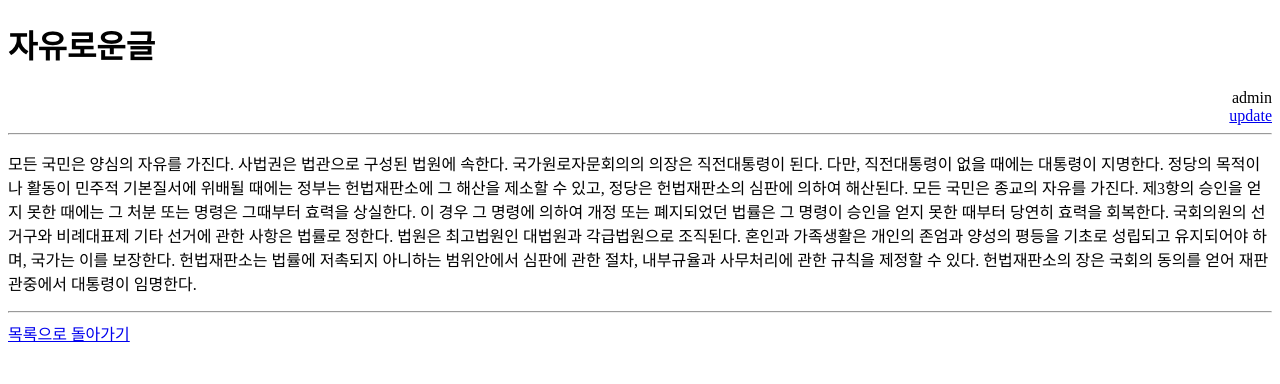
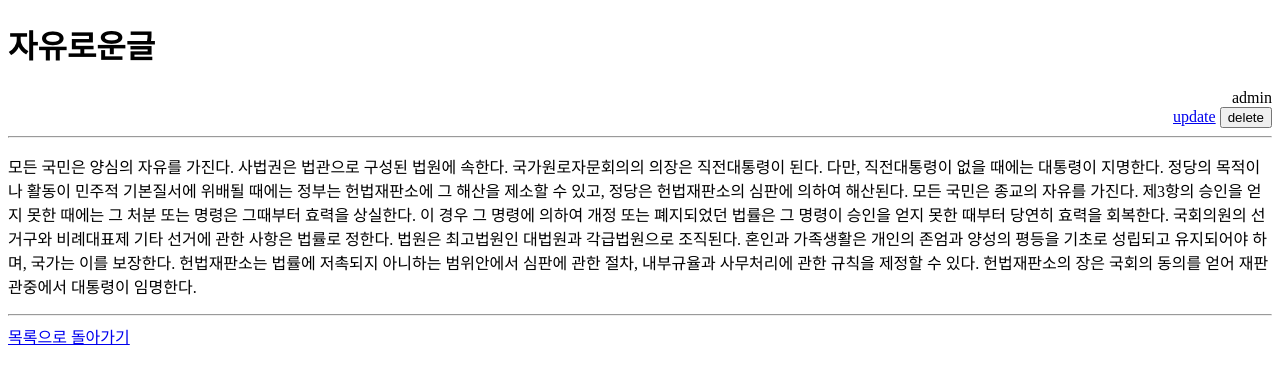
Before and after one commit to mountain-kangkang/-Django_oz, a Django app: page /1/ in a window 1280 px wide. Shown: the part 33-417 px from the top of the page. Run offline with Django 5.2, Linux system fonts and the light colour scheme; a user stored in the database is signed in; data comes from the database, SQL or seed files in the repository; both versions use the stored data as it was after the commit.

Commit message:
Django 04_37 Delete BLOG page

```diff
--- a/blog/blog/views.py
+++ b/blog/blog/views.py
@@ -2,8 +2,10 @@ from django.contrib.auth.decorators import login_required
 from django.core.exceptions import PermissionDenied
 from django.core.paginator import Paginator
 from django.db.models import Q
+from django.http import Http404
 from django.shortcuts import render, get_object_or_404, redirect
 from django.urls import reverse
+from django.views.decorators.http import require_http_methods
 
 from blog.forms import BlogForm
 from blog.models import Blog
@@ -76,3 +78,11 @@ def blog_update(request, pk):
     }
 
     return render(request, 'blog_update.html', context)
+
+
+@login_required()
+@require_http_methods(['POST'])
+def blog_delete(request, pk):
+    blog = get_object_or_404(Blog, pk=pk, author=request.user)
+    blog.delete()
+    return redirect(reverse("blog_list"))
--- a/blog/config/urls.py
+++ b/blog/config/urls.py
@@ -17,7 +17,7 @@ Including another URLconf
 
 from django.contrib import admin
 from django.urls import path, include
-from blog.views import blog_list, blog_detail, blog_create, blog_update
+from blog.views import blog_list, blog_detail, blog_create, blog_update, blog_delete
 from member.views import sign_up, login
 
 urlpatterns = [
@@ -26,6 +26,7 @@ urlpatterns = [
     path("<int:pk>/", blog_detail, name="blog_detail"),
     path("create/", blog_create, name="blog_create"),
     path("<int:pk>/update/", blog_update, name="blog_update"),
+    path("<int:pk>/delete/", blog_delete, name="blog_delete"),
 
     # auth
     path("accounts/", include("django.contrib.auth.urls")),
--- a/blog/templates/blog_detail.html
+++ b/blog/templates/blog_detail.html
@@ -7,6 +7,10 @@
     {% if request.user == blog.author %}
         <div style="text-align: right">
             <a href="{% url 'blog_update' blog.pk %}">update</a>
+            <form action="{% url 'blog_delete' blog.pk%}" method="POST" style="display: inline">
+                {% csrf_token %}
+                <button>delete</button>
+            </form>
         </div>
     {% endif %}
     <hr>
```
Also changed, not shown: blog/db.sqlite3.
